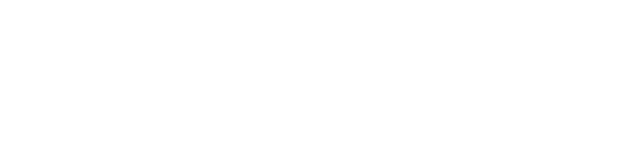
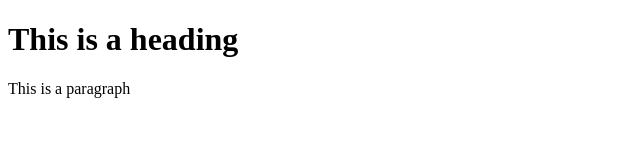
Before and after one commit to Yunjia-github/BOOTCAMP2, a plain HTML site: page index.html in a window 1280 px wide. Shown: the whole page, without its empty margins (0-640 px from the left). Drawn offline with Linux system fonts and the light colour scheme.

Commit message:
Update index.html

```diff
--- a/index.html
+++ b/index.html
@@ -1,9 +1,10 @@
 <!DOCTYPE html>
 <html>
 <head>
-	<title></title>
+	<title>TestTitle</title>
 </head>
 <body>
-
+<h1>This is a heading</h1>
+	<p>This is a paragraph</p>
 </body>
 </html>
```
